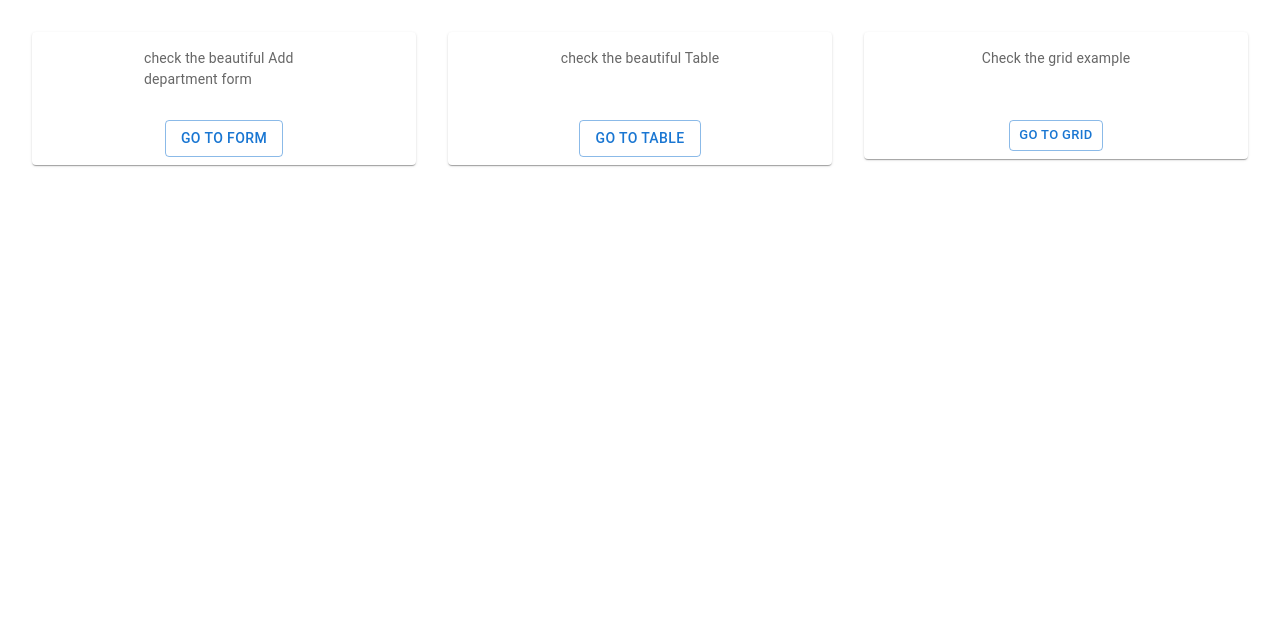
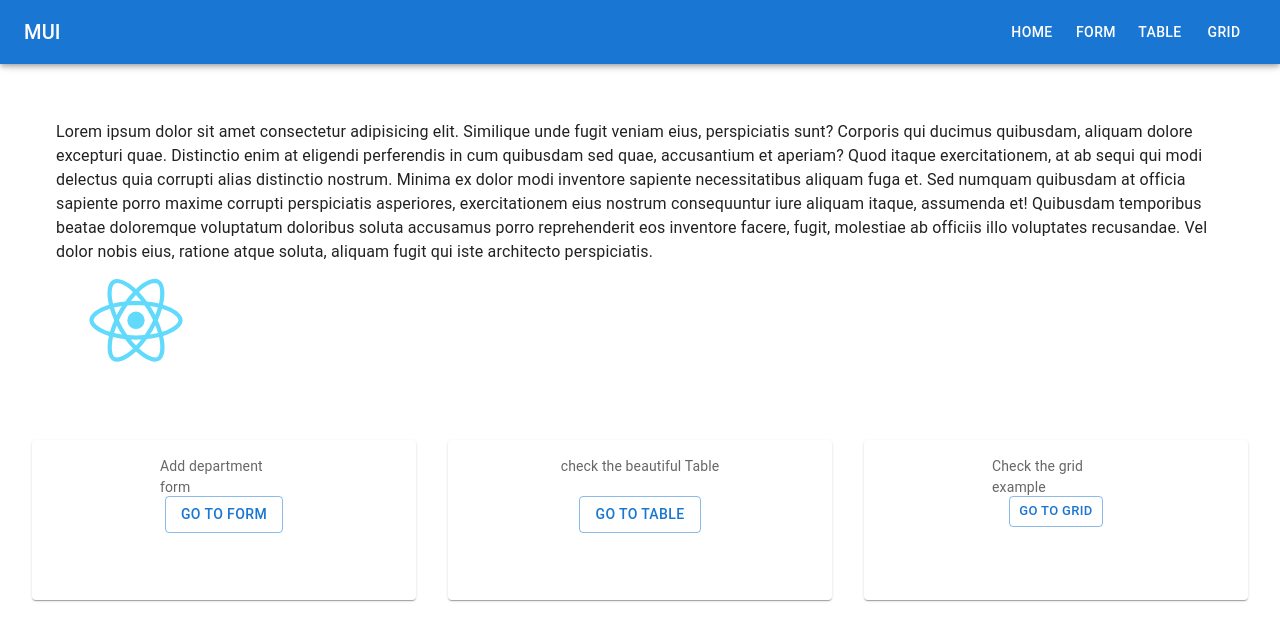
Before and after one commit to upendrach95/ui-client, a React (Create React App) app: page / in a window 1280 px wide. Shown: the top 640 px of the page. Built offline with nearby package versions, Linux system fonts and the light colour scheme.

Commit message:
Appbar implementation

```diff
--- a/package.json
+++ b/package.json
@@ -5,6 +5,7 @@
   "dependencies": {
     "@emotion/react": "^11.11.1",
     "@emotion/styled": "^11.11.0",
+    "@mui/icons-material": "^5.11.16",
     "@mui/material": "^5.13.5",
     "@testing-library/jest-dom": "^5.16.5",
     "@testing-library/react": "^13.4.0",
--- a/src/App.tsx
+++ b/src/App.tsx
@@ -10,7 +10,7 @@ const App = () => {
     return (
         <Router>
             <Routes>
-                <Route path='/' element={<Cards/>}/>
+                <Route path = '/' element = {<Cards URL ={URL}/>}/>
                 <Route path='department-form' element={<DepartmentForm URL={URL}/>}/>
                 <Route path='/department-table' element={<DepartmentTable URL={URL}/>}/>
                 <Route path='/grid-card-form' element={<GridCardForm URL ={URL}/>}/>
--- a/src/Cards.tsx
+++ b/src/Cards.tsx
@@ -1,34 +1,173 @@
 import * as React from 'react';
 import {FC} from "react";
-import {Card, CardActions, CardContent, Button, Typography, Grid, useTheme, useMediaQuery} from '@mui/material';
+import {
+    Card,
+    CardActions,
+    CardContent,
+    Button,
+    Typography,
+    Grid,
+    useTheme,
+    useMediaQuery,
+    AppBar,
+    Box,
+    CssBaseline,
+    Divider,
+    Drawer,
+    IconButton,
+    List,
+    ListItem,
+    ListItemButton,
+    ListItemText,
+    Toolbar} from '@mui/material';
 import {Container, CustomCard, CustomCardContent} from "./ComponentsRepository";
+import logo from './logo.svg'
+import MenuIcon from '@mui/icons-material/Menu';
 
 
-const Cards: FC = () => {
+const drawerWidth = 240;
+const navItems = ['Home', 'Form', 'Table','Grid'];
+
+interface Props {
+    window ? : () =>  Window;
+    URL : string
+}
+
+const Cards:FC<Props> = (props) => {
     const theme = useTheme()
     const isSmScreen = useMediaQuery(theme.breakpoints.down('sm'))
     const isMdScreen = useMediaQuery(theme.breakpoints.between('md', 'lg'))
     const isLgScreen = useMediaQuery(theme.breakpoints.up('lg'))
 
+    const {window} = props;
+    const [mobileOpen, setMobileOpen] = React.useState(false);
+
+    const handleDrawerToggle = () => {
+        setMobileOpen((prevState) => !prevState);
+    };
+    const drawer = (
+        <Box onClick={handleDrawerToggle} sx={{textAlign: 'center'}}>
+            <Typography variant="h6" sx={{my: 2}}>
+                MUI
+            </Typography>
+            <Divider/>
+            <List>
+                <ListItem sx={{ textAlign: 'center' }}>
+                    <Button sx={{ textAlign: 'center' }} size='small'  href='/'>Home</Button>
+                </ListItem>
+                <ListItem>
+                    <Button sx={{ textAlign: 'center' }} size='small'  href='/department-form'>Form</Button>
+                </ListItem>
+
+                <ListItem>
+                    <Button size='small'  href='/department-table'>Table</Button>
+                </ListItem>
+                <ListItem>
+                    <Button size='small'  href='/grid-card-form'>Grid</Button>
+                </ListItem>
+            </List>
+        </Box>
+    );
+
+    const container = window !== undefined ? () => window().document.body : undefined;
+
+
     return (
+        <>
+            <Container>
+
+                <Box sx={{ display: 'flex' }}>
+                    <CssBaseline />
+                    <AppBar component="nav">
+                        <Toolbar>
+                            <IconButton
+                                color="inherit"
+                                aria-label="open drawer"
+                                edge="start"
+                                onClick={handleDrawerToggle}
+                                sx={{ mr: 2, display: { sm: 'none' } }}
+                            >
+                                <MenuIcon />
+                            </IconButton>
+                            <Typography
+                                variant="h6"
+                                component="div"
+                                sx={{ flexGrow: 1, display: { xs: 'none', sm: 'block' } }}
+                            >
+                                MUI
+                            </Typography>
+                        <Box sx={{display: {xs: 'none', sm: 'block'}}}>
+                            <Button sx={{ color: '#fff' }}  href='/' >Home</Button>
+                            <Button sx={{ color: '#fff' }}  href='/department-form' >Form</Button>
+                            <Button sx={{ color: '#fff' }}  href='/department-table' >Table</Button>
+                            <Button sx={{ color: '#fff' }}  href='/grid-card-form' >Grid</Button>
+                        </Box>
+                    </Toolbar>
+                </AppBar>
+
+                <Box component="nav">
+                    <Drawer
+                        container={container}
+                        variant="temporary"
+                        open={mobileOpen}
+                        onClose={handleDrawerToggle}
+                        ModalProps={{
+                            keepMounted: true, // Better open performance on mobile.
+                        }}
+                        sx={{
+                            display: {xs: 'block', sm: 'none'},
+                            '& .MuiDrawer-paper': {boxSizing: 'border-box', width: drawerWidth},
+                        }}
+                    >
+                        {drawer}
+                    </Drawer>
+                </Box>
+                <Box component="main" sx={{p: 3}}>
+                    <Toolbar/>
+                    <Grid container justifyContent='flex-start'>
+                        <Grid item>
+                    <Typography>
+                        Lorem ipsum dolor sit amet consectetur adipisicing elit. Similique unde
+                        fugit veniam eius, perspiciatis sunt? Corporis qui ducimus quibusdam,
+                        aliquam dolore excepturi quae. Distinctio enim at eligendi perferendis in
+                        cum quibusdam sed quae, accusantium et aperiam? Quod itaque exercitationem,
+                        at ab sequi qui modi delectus quia corrupti alias distinctio nostrum.
+                        Minima ex dolor modi inventore sapiente necessitatibus aliquam fuga et. Sed
+                        numquam quibusdam at officia sapiente porro maxime corrupti perspiciatis
+                        asperiores, exercitationem eius nostrum consequuntur iure aliquam itaque,
+                        assumenda et! Quibusdam temporibus beatae doloremque voluptatum doloribus
+                        soluta accusamus porro reprehenderit eos inventore facere, fugit, molestiae
+                        ab officiis illo voluptates recusandae. Vel dolor nobis eius, ratione atque
+                        soluta, aliquam fugit qui iste architecto perspiciatis.
+                    </Typography>
+                        </Grid>
+                        <Grid item sx={{flexGrow: 1 , flexBasis: '25%'}} maxWidth="10em" maxHeight="10em" alignItems="center">
+                            <img src ={logo} alt = "img" />
+                        </Grid>
+                    </Grid>
+                </Box>
+            </Box>
+            </Container>
+
             <Container>
                 <Grid container justifyContent='flex-start' spacing={isMdScreen ? 2 : 4}
                       direction={isSmScreen ? 'column' : 'row'}>
-                <Grid item sx= {{flexGrow: 1 , flexBasis: '25%'}}>
+                    <Grid item sx={{flexGrow: 1, flexBasis: '25%'}}>
                         {/*<Card variant='outlined'  style={{width: '15em'}}>*/}
                         <CustomCard>
                             <CustomCardContent>
                                 <Typography sx={{fontSize: 14}} color="text.secondary" gutterBottom>
-                                check the beautiful Add department form
+                                    Add department form
                                 </Typography>
                             </CustomCardContent>
                             <CardActions>
-                            <Button size={isLgScreen ? 'medium' : 'small' } variant='outlined' href='/department-form'>Go to Form</Button>
+                                <Button size={isLgScreen ? 'medium' : 'small'} variant='outlined'
+                                        href='/department-form'>Go to Form</Button>
                             </CardActions>
                         </CustomCard>
                         {/*</Card>*/}
                     </Grid>
-                <Grid item sx= {{flexGrow: 1 , flexBasis: '25%'}}>
+                    <Grid item sx={{flexGrow: 1, flexBasis: '25%'}}>
                         {/*<Card variant='outlined'  style={{width: '15em'}}>*/}
                         <CustomCard>
                             <CardContent style={{height: '3em'}}>
@@ -37,15 +176,16 @@ const Cards: FC = () => {
                                 </Typography>
                             </CardContent>
                             <CardActions>
-                            <Button size={isLgScreen ? 'medium' : 'small' } variant='outlined' href='/department-table'>Go to Table</Button>
+                                <Button size={isLgScreen ? 'medium' : 'small'} variant='outlined'
+                                        href='/department-table'>Go to Table</Button>
                             </CardActions>
                         </CustomCard>
                         {/*</Card>*/}
                     </Grid>
-                <Grid  item  sx= {{flexGrow: 1 , flexBasis: '25%'}}>
+                    <Grid item sx={{flexGrow: 1, flexBasis: '25%'}}>
                         <CustomCard>
                             <CustomCardContent style={{height: '3em'}}>
-                            <Typography sx={{ fontSize: 14 }} color="text.secondary" gutterBottom>
+                                <Typography sx={{fontSize: 14}} color="text.secondary" gutterBottom>
                                     Check the grid example
                                 </Typography>
                             </CustomCardContent>
@@ -56,6 +196,9 @@ const Cards: FC = () => {
                     </Grid>
                 </Grid>
             </Container>
+        </>
     )
 }
+
+
 export default Cards
--- a/src/ComponentsRepository.jsx
+++ b/src/ComponentsRepository.jsx
@@ -9,27 +9,23 @@ export const CustomCardContent = muiStyled(CardContent)({
 
 export const CustomCard = muiStyled(Card)(({theme}) => ({
 
-    [theme.breakpoints.up('md')]: {
-        minWidth: '15em',
+    [theme.breakpoints.down('sm')]: {
+        minWidth: '10em',
+        display: 'flex',
+        flexDirection: 'column',
+        alignItems: 'center',
+        backgroundColor: "yellow orange",
+        maxHeight : '10em'
 
     },
     minWidth: '5em',
     display: 'flex',
     flexDirection: 'column',
     alignItems: 'center',
-    backgroundColor: "yellow orange"
+    backgroundColor: "yellow orange",
+    height : '10em'
 }))
 
 export const Container = styled.div({
     margin : '2em'
 });
-
-//  export const useStyles = makeStyles({
-//     root: {
-//         minWidth: 275,
-//         border: "1px solid",
-//         padding: "10px",
-//         boxShadow: "5px 10px red"
-//     },
-//
-// })
```
Also changed, not shown: 1 other file (tests, documents, lock files or other folders). Lines whose indentation alone changed are shown as unchanged.
